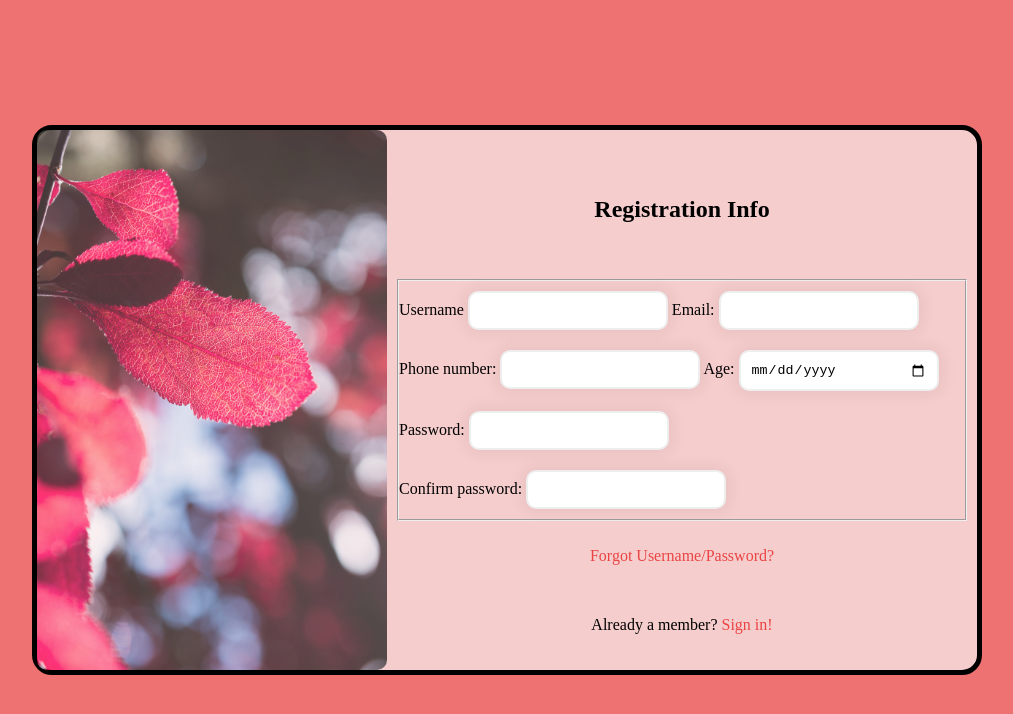
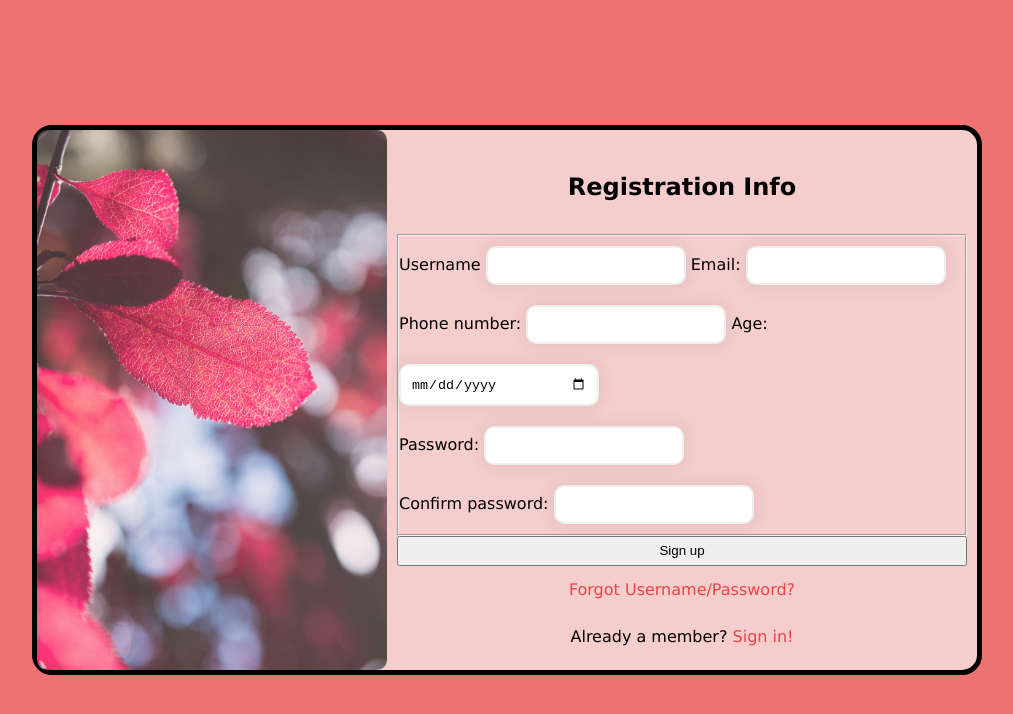
Before and after one commit to konstantinos-zavos/sign-up-form, a plain HTML site: page index.html in a window 1280 px wide. Shown: the whole page, without its empty margins (133-1146 px from the left). Drawn offline with Linux system fonts and the light colour scheme.

Commit message:
Change font and add a sing up button

```diff
--- a/index.html
+++ b/index.html
@@ -40,8 +40,9 @@
                 <label for="password">Confirm password:</label>
                 <input type="password" id="password" name="password">
               </fieldset>
+
         </div>
-
+        <button type="submit">Sign up</button>
         <div class="bottom-space">
             <p><a href="#">Forgot Username/Password?</a></p>
             <p>Already a member? <a href="#">Sign in!</a></p>
--- a/style.css
+++ b/style.css
@@ -7,6 +7,7 @@ html,body {
     height:100%;
     width:100%;
     margin:0;
+    font-family: Verdana, Geneva, Tahoma, sans-serif
 }
 
 body {
@@ -84,6 +85,10 @@ input {
     border-radius:10px;
 }
 
+button {
+    height: 30px;
+}
+
 *, *:before, *:after {
     box-sizing: border-box;
   }
```
